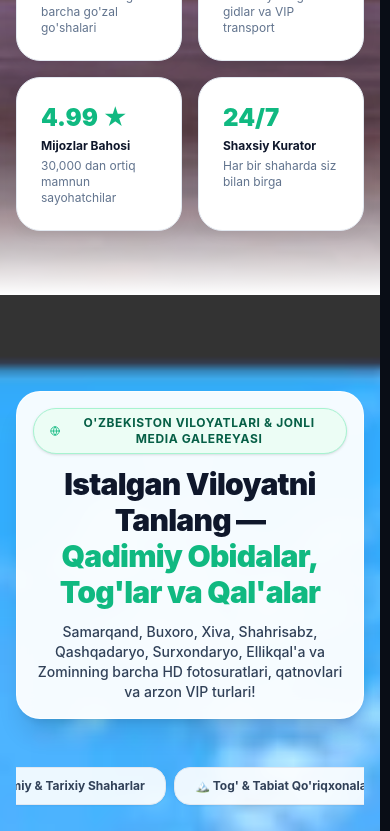
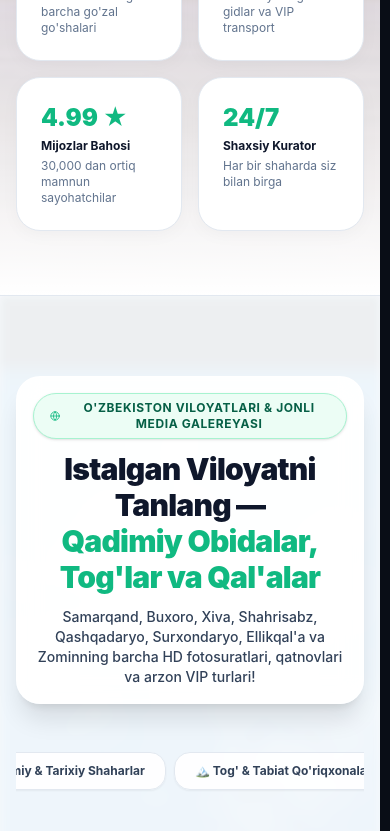
Before and after one commit to humoyun1773/sayohat-web, a React (Vite) app: page / in a window 390 px wide. Shown: the part 1580-2411 px from the top of the page. Built offline with nearby package versions, Linux system fonts and the light colour scheme.

Commit message:
Fix wide-screen side spacing by standardizing max-w-7xl responsive containers and balanced background overlays

```diff
--- a/src/components/sections/CountryExplorer.jsx
+++ b/src/components/sections/CountryExplorer.jsx
@@ -68,20 +68,19 @@ export default function CountryExplorer({
   const currentPrice = currentCountry.basePriceUSD || currentCountry.priceUSD || 80;
 
   return (
-    <section id="countries" className="py-24 relative overflow-hidden bg-white">
+    <section id="countries" className="py-20 sm:py-24 relative overflow-hidden bg-slate-50 border-y border-slate-200">
 
-      {/* 100% Pure, Razor-Sharp Bukhara Ark Historical Landmark Background */}
-      <div className="absolute inset-0 z-0 pointer-events-none overflow-hidden">
+      {/* Subtle Luxury Ambient Background */}
+      <div className="absolute inset-0 z-0 pointer-events-none overflow-hidden opacity-10">
         <img
           src="/images/landmarks/bukhara-ark.png"
           alt="Bukhara Ark Historical Architecture"
-          className="w-full h-full object-cover object-center filter brightness-100 contrast-105"
+          className="w-full h-full object-cover object-center filter blur-xs"
         />
-        <div className="absolute inset-0 bg-white/20"></div>
-        <div className="absolute inset-x-0 bottom-0 h-32 bg-gradient-to-t from-white to-transparent"></div>
+        <div className="absolute inset-0 bg-slate-100/60"></div>
       </div>
 
-      <div className="max-w-[1536px] mx-auto px-4 sm:px-8 lg:px-12 relative z-10">
+      <div className="max-w-7xl mx-auto px-4 sm:px-6 lg:px-8 relative z-10 w-full">
 
         {/* Section Header in Glass Card */}
         <div className="text-center max-w-4xl mx-auto mb-12 space-y-3">
--- a/src/components/sections/Hero.jsx
+++ b/src/components/sections/Hero.jsx
@@ -47,10 +47,10 @@ export default function Hero({ onSelectCountry, t, lang = 'uz' }) {
           alt="Samarkand Registan Square Historical Architecture"
           className="w-full h-full object-cover object-center filter brightness-100 contrast-105 scale-100"
         />
-        <div className="absolute inset-x-0 bottom-0 h-40 bg-gradient-to-t from-white via-white/40 to-transparent"></div>
+        <div className="absolute inset-0 bg-gradient-to-b from-white/70 via-white/30 to-white"></div>
       </div>
 
-      <div className="max-w-[1536px] mx-auto px-4 sm:px-8 lg:px-12 relative z-10 w-full">
+      <div className="max-w-7xl mx-auto px-4 sm:px-6 lg:px-8 relative z-10 w-full">
 
         {/* Main Title & Hero Banner */}
         <div className="text-center max-w-4xl mx-auto mb-12 space-y-4">
--- a/src/components/sections/HotDeals.jsx
+++ b/src/components/sections/HotDeals.jsx
@@ -22,12 +22,12 @@ export default function HotDeals({ currency = 'USD', onOpenBooking, t, lang = 'u
         <img
           src="/images/landmarks/khiva-ichan-kala.png"
           alt="Khiva Ichan Kala Historical City"
-          className="w-full h-full object-cover object-center filter brightness-105 contrast-110"
+          className="w-full h-full object-cover object-center filter brightness-95 contrast-105"
         />
-        <div className="absolute inset-0 bg-slate-950/20"></div>
+        <div className="absolute inset-0 bg-slate-950/75"></div>
       </div>
 
-      <div className="max-w-[1536px] mx-auto px-4 sm:px-8 lg:px-12 relative z-10">
+      <div className="max-w-7xl mx-auto px-4 sm:px-6 lg:px-8 relative z-10 w-full">
 
         {/* Header in High Contrast Glass Card */}
         <div className="text-center max-w-4xl mx-auto mb-14 space-y-3">
--- a/src/components/sections/Reviews.jsx
+++ b/src/components/sections/Reviews.jsx
@@ -11,12 +11,12 @@ export default function Reviews({ t, lang = 'uz' }) {
         <img
           src="/images/landmarks/samarkand-registan.png"
           alt="Samarkand Registan Historical Ensemble"
-          className="w-full h-full object-cover object-center filter brightness-105 contrast-110"
+          className="w-full h-full object-cover object-center filter brightness-95 contrast-105"
         />
-        <div className="absolute inset-0 bg-slate-950/25"></div>
+        <div className="absolute inset-0 bg-slate-950/75"></div>
       </div>
 
-      <div className="max-w-[1536px] mx-auto px-4 sm:px-8 lg:px-12 relative z-10">
+      <div className="max-w-7xl mx-auto px-4 sm:px-6 lg:px-8 relative z-10 w-full">
 
         {/* Header in Glass Card */}
         <div className="text-center max-w-4xl mx-auto mb-16 space-y-3">
--- a/src/components/sections/WhyUs.jsx
+++ b/src/components/sections/WhyUs.jsx
@@ -15,12 +15,12 @@ export default function WhyUs({ t }) {
         <img
           src="/images/landmarks/oqsaroy-shahrisabz.png"
           alt="Shahrisabz Oqsaroy Historic Monument"
-          className="w-full h-full object-cover object-center filter brightness-105 contrast-110"
+          className="w-full h-full object-cover object-center filter brightness-95 contrast-105"
         />
-        <div className="absolute inset-0 bg-slate-950/20"></div>
+        <div className="absolute inset-0 bg-slate-950/75"></div>
       </div>
 
-      <div className="max-w-[1536px] mx-auto px-4 sm:px-8 lg:px-12 relative z-10">
+      <div className="max-w-7xl mx-auto px-4 sm:px-6 lg:px-8 relative z-10 w-full">
 
         {/* Section Header in Glass Card */}
         <div className="text-center max-w-4xl mx-auto mb-16 space-y-3">
```
